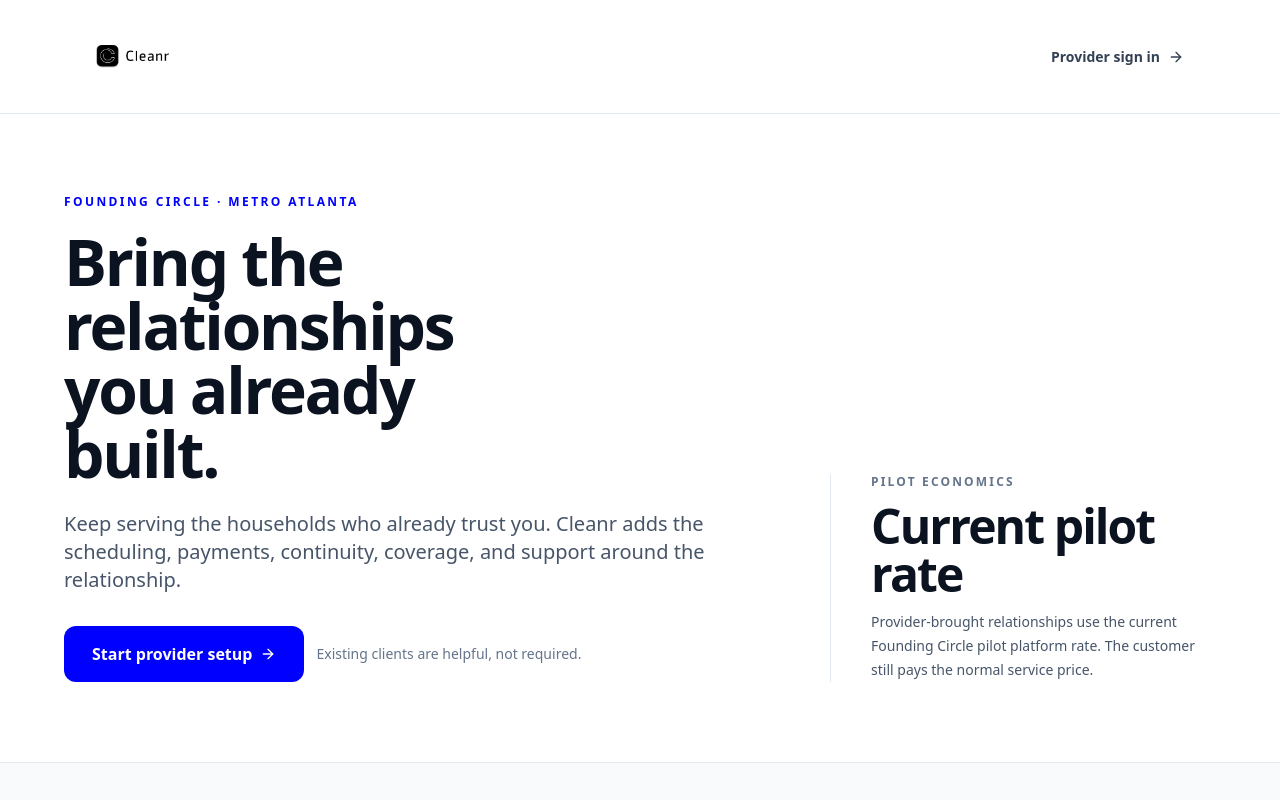
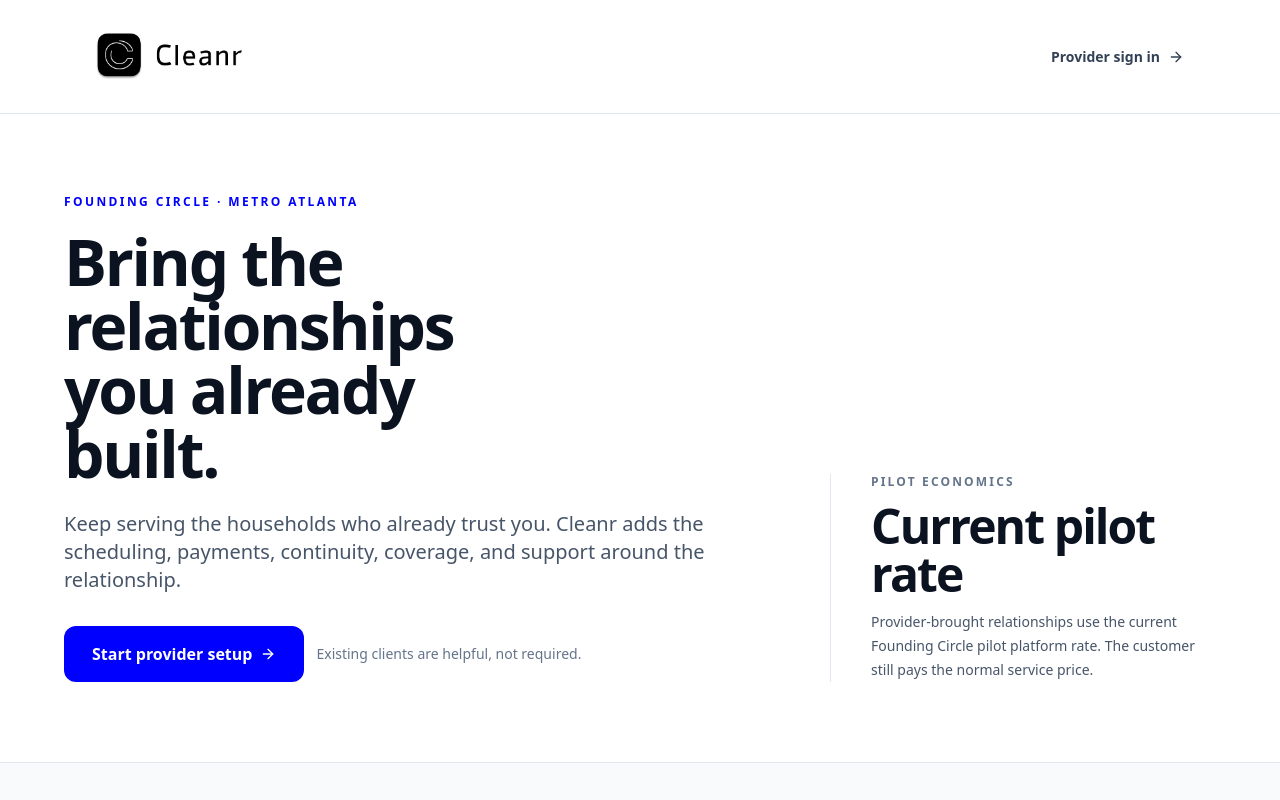
Before and after one commit to SolSabali-Ent/Cleanr-app-preview, a React (Vite) app: page /csp/founding-circle in a window 1280 px wide. Shown: the top 800 px of the page. Built offline with nearby package versions, Linux system fonts and the light colour scheme; no server answers; the database is empty.

Commit message:
Sync Cleanr public app from e841800

```diff
--- a/src/app/provider/screens/FoundingCircleJoin.tsx
+++ b/src/app/provider/screens/FoundingCircleJoin.tsx
@@ -32,14 +32,23 @@ export default function FoundingCircleJoin() {
   return (
     <main className="min-h-screen bg-white text-[#0B1220]">
       <header className="border-b border-slate-200 bg-white">
-        <div className="mx-auto flex max-w-6xl items-center justify-between gap-5 px-5 py-5 sm:px-8">
-          <button type="button" onClick={() => navigate("/")} className="flex items-center text-left" aria-label="Cleanr home">
-            <img src="/cleanr-app@2x.png" alt="Cleanr" className="h-[73px] w-[73px] rounded-2xl object-contain" />
+        <div className="mx-auto flex h-[113px] max-w-6xl items-center justify-between gap-5 px-5 sm:px-8">
+          <button
+            type="button"
+            onClick={() => navigate("/")}
+            className="flex h-[73px] w-[73px] shrink-0 items-center text-left"
+            aria-label="Cleanr home"
+          >
+            <img
+              src="/cleanr-app@2x.png"
+              alt="Cleanr"
+              className="h-[73px] w-[73px] origin-left scale-[2] rounded-2xl object-contain"
+            />
           </button>
           <button
             type="button"
             onClick={() => navigate("/csp/login")}
-            className="inline-flex min-h-11 items-center gap-2 text-sm font-semibold text-slate-700 transition hover:text-[#0B1220]"
+            className="relative z-10 inline-flex min-h-11 items-center gap-2 text-sm font-semibold text-slate-700 transition hover:text-[#0B1220]"
           >
             Provider sign in
             <ArrowRight className="h-4 w-4" />
```
Also changed, not shown: 56 other files (tests, documents, lock files or other folders).
